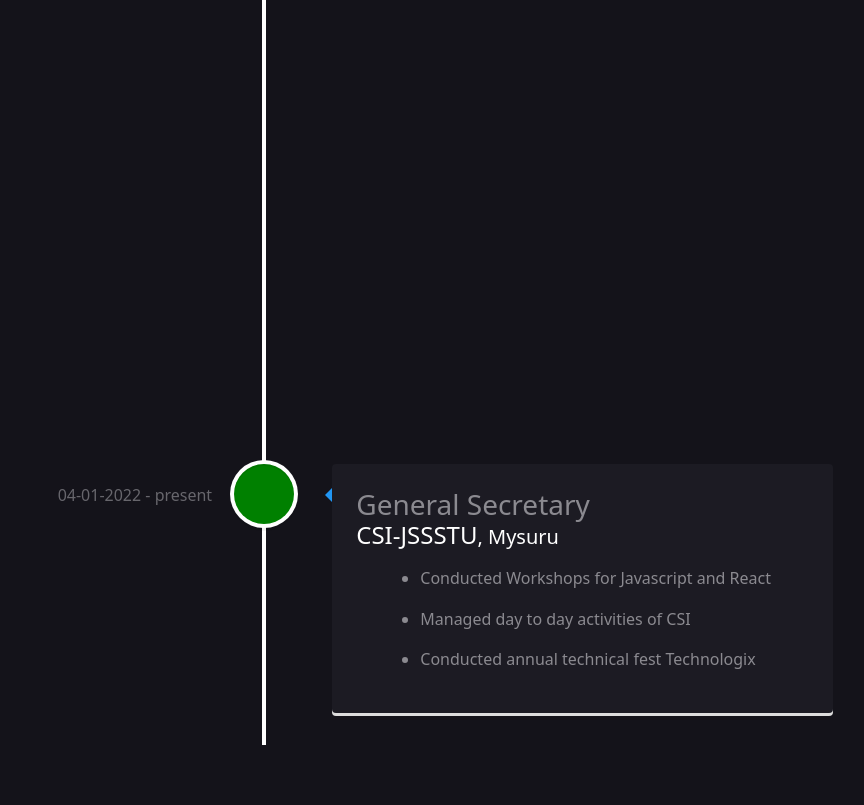
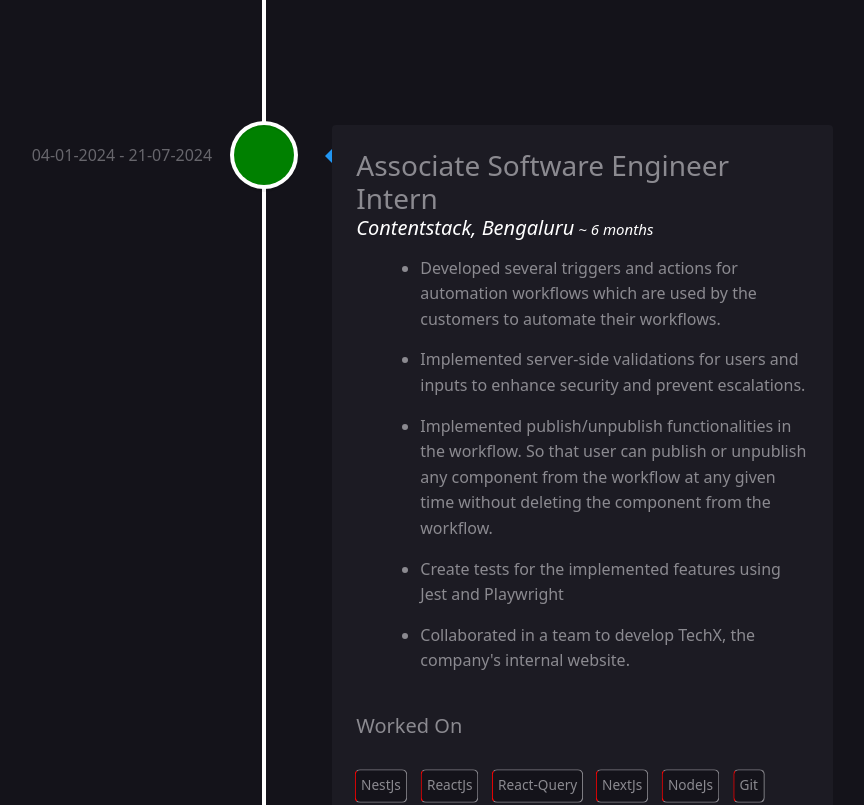
Before and after one commit to itsaslowball/Portfolio_new, a React (Vite) app: page / in a window 1280 px wide. Shown: the part 2820-3625 px from the top of the page, without its empty margins (376-1240 px from the left). Built offline with nearby package versions, Linux system fonts and the light colour scheme.

Commit message:
date added

```diff
--- a/src/components/WorkTimeline.jsx
+++ b/src/components/WorkTimeline.jsx
@@ -6,6 +6,55 @@
 import "react-vertical-timeline-component/style.min.css";
 import data from "../data.json";
 import "./timeline.css";
+
+export function calculateDuration(startDate, endDate) {
+  const start = parseDate(startDate);
+  const end = parseDate(endDate);
+
+  // Calculate the difference in years and months
+  let years = end.getFullYear() - start.getFullYear();
+  let months = end.getMonth() - start.getMonth();
+
+  // Adjust years and months if the end month is earlier than the start month
+  if (months < 0) {
+    years--;
+    months += 12;
+  }
+
+  // Calculate total months
+  const totalMonths = years * 12 + months;
+    years= Math.floor(totalMonths / 12)
+  months = totalMonths % 12;
+  let time = ``;
+
+  if (years === 0 && months !==0) {
+    time = `${months} months`
+  }
+  else if(months === 0 && years !==0) {
+    time = `${years} years`
+  }
+  else if (months === 0 && years === 0) {
+    time = `1 month`;
+  }
+  else if (months !== 0 && years !== 0) {
+    time = `${years} years ${months} months`;
+  }
+
+  return time;
+}
+
+export function parseDate(dateString) {
+  const [day, month, year] = dateString.split("-").map(Number);
+  return new Date(year, month - 1, day);
+}
+
+export function getCurrentDateFormatted() {
+  const now = new Date();
+  const day = String(now.getDate()).padStart(2, "0");
+  const month = String(now.getMonth() + 1).padStart(2, "0"); // Months are zero-based
+  const year = now.getFullYear();
+  return `${day}-${month}-${year}`;
+}
 
 export const WorkTimeline = () => {
   return (
@@ -23,6 +72,12 @@
       </h2>
       <VerticalTimeline>
         {data.WorkExperience.map((exp) => {
+          if (!exp.end) {
+            exp.end = getCurrentDateFormatted(); // Set current date in "YYYY-MM-DD" format
+          }
+          // console.log("start", exp.start);
+          // console.log("end", exp.end);
+          const time = calculateDuration(exp.start, exp.end);
           return (
             <VerticalTimelineElement
               className="vertical-timeline-element--work"
@@ -37,21 +92,38 @@
               <h3 className="vertical-timeline-element-title">
                 {exp.designation}
               </h3>
-              <h4
+
+              <h5
                 className="vertical-timeline-element-title"
                 style={{ color: "white" }}
               >
+                <i>
                   {exp.company}
                   <span style={{ fontSize: "20px" }}>, {exp.jobLocation}</span>
-              </h4>
+                  <span style={{fontSize:"15px", fontWeight:"lighter"}}> ~  {time} </span>
+                </i>
+              </h5>
               <h5 className="vertical-timeline-element-subtitle"></h5>
+
+              {exp.description && (
                 <p>
                   <ul>
                     {exp.description.map((point) => {
-                    return <li style={{marginBottom:'15px'}}>{point}</li>;
+                      return (
+                        <li
+                          style={{
+                            marginBottom: "15px",
+                            fontWeight: "normal",
+                          }}
+                        >
+                          {point}
+                        </li>
+                      );
                     })}
                   </ul>
                 </p>
+              )}
+
               {exp.techStack && (
                 <>
                   <br></br>
--- a/src/data.json
+++ b/src/data.json
@@ -106,7 +106,36 @@
   ],
   "WorkExperience": [
     {
-      "startDate": "04-01-2024 - present",
+      "startDate": "22-07-2024 - present",
+      "start":"22-07-2024",
+      "end":"",
+      "company": "Contentstack",
+      "designation": "Associate Software Engineer",
+      "description": [
+        "Developed several triggers and actions for automation workflows which are used by the customers to automate their workflows.",
+        "Created template actions using handlebar"
+      ],
+      "techStack": [
+        "NestJs",
+        "ReactJs",
+        "React-Query",
+        "NextJs",
+        "NodeJs",
+        "Handlebars",
+        "Git",
+        "Docker",
+        "Playwright",
+        "Jest",
+        "Typescript",
+        "Javascript",
+        "Golang"
+      ],
+      "jobLocation": "Bengaluru"
+    },
+    {
+      "startDate": "04-01-2024 - 21-07-2024",
+      "start":"04-01-2024",
+      "end":"21-07-2024",
       "company": "Contentstack",
       "designation": "Associate Software Engineer Intern",
       "description": [
@@ -133,7 +162,9 @@
       "jobLocation": "Bengaluru"
     },
     {
-      "startDate": "04-01-2022 - present",
+      "startDate": "04-01-2022 - 10-07-2024",
+      "start":"04-01-2022",
+      "end":"10-07-2024",
       "company": "CSI-JSSSTU",
       "designation": "General Secretary",
       "description": [
```
Lines whose indentation alone changed are shown as unchanged.
